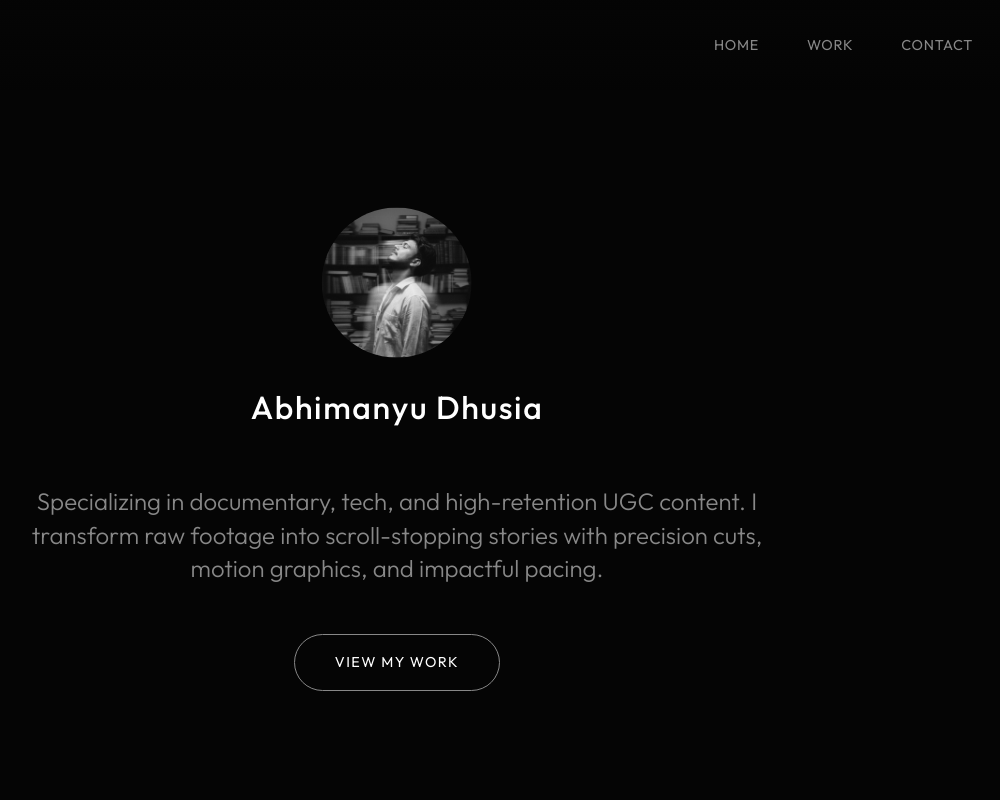
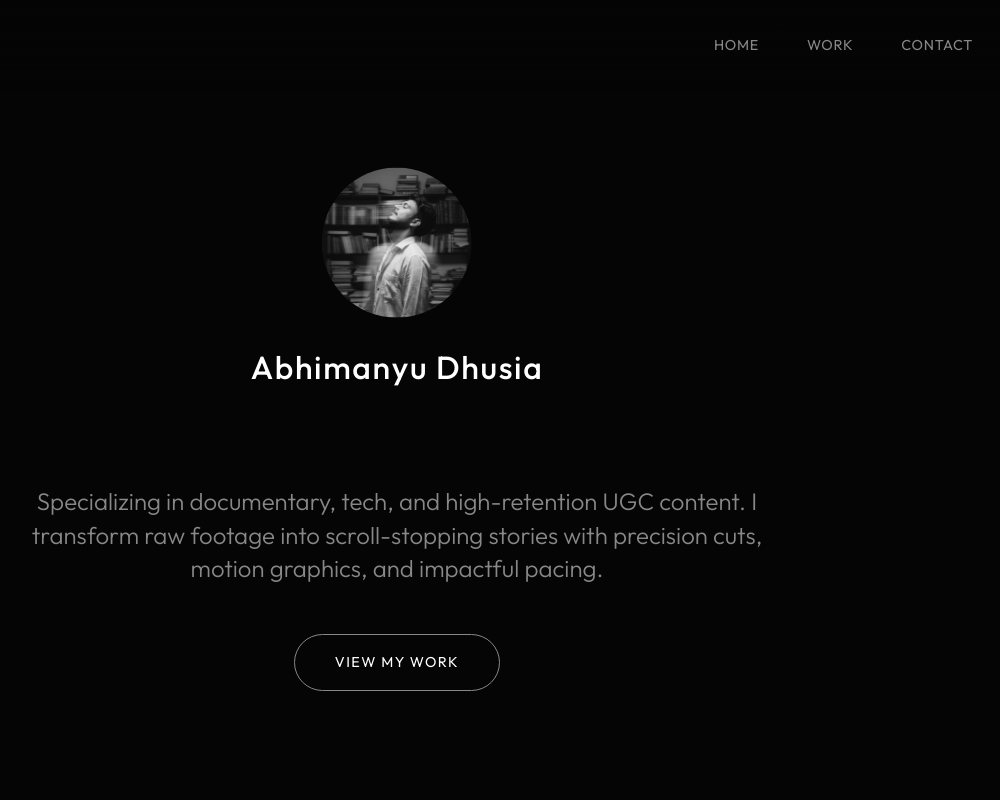
Before and after one commit to npaani88-jpg/port, a plain HTML site: page index.html in a window 1280 px wide. Shown: the top 800 px of the page, without its empty margins (243-1243 px from the left). Drawn offline with Linux system fonts and the light colour scheme; no server answers.

Commit message:
Update styles.css

```diff
--- a/styles.css
+++ b/styles.css
@@ -75,7 +75,7 @@ header {
 /* Logo (Absolute Centered by default) */
 .logo {
     position: fixed;
-    top: 40vh;
+    top: 35vh;
     /* Moved upwards to clear content area */
     left: 50%;
     transform: translate(-50%, -50%);
@@ -472,4 +472,5 @@ footer {
     .logo {
         width: 80%;
     }
+
 }
```
